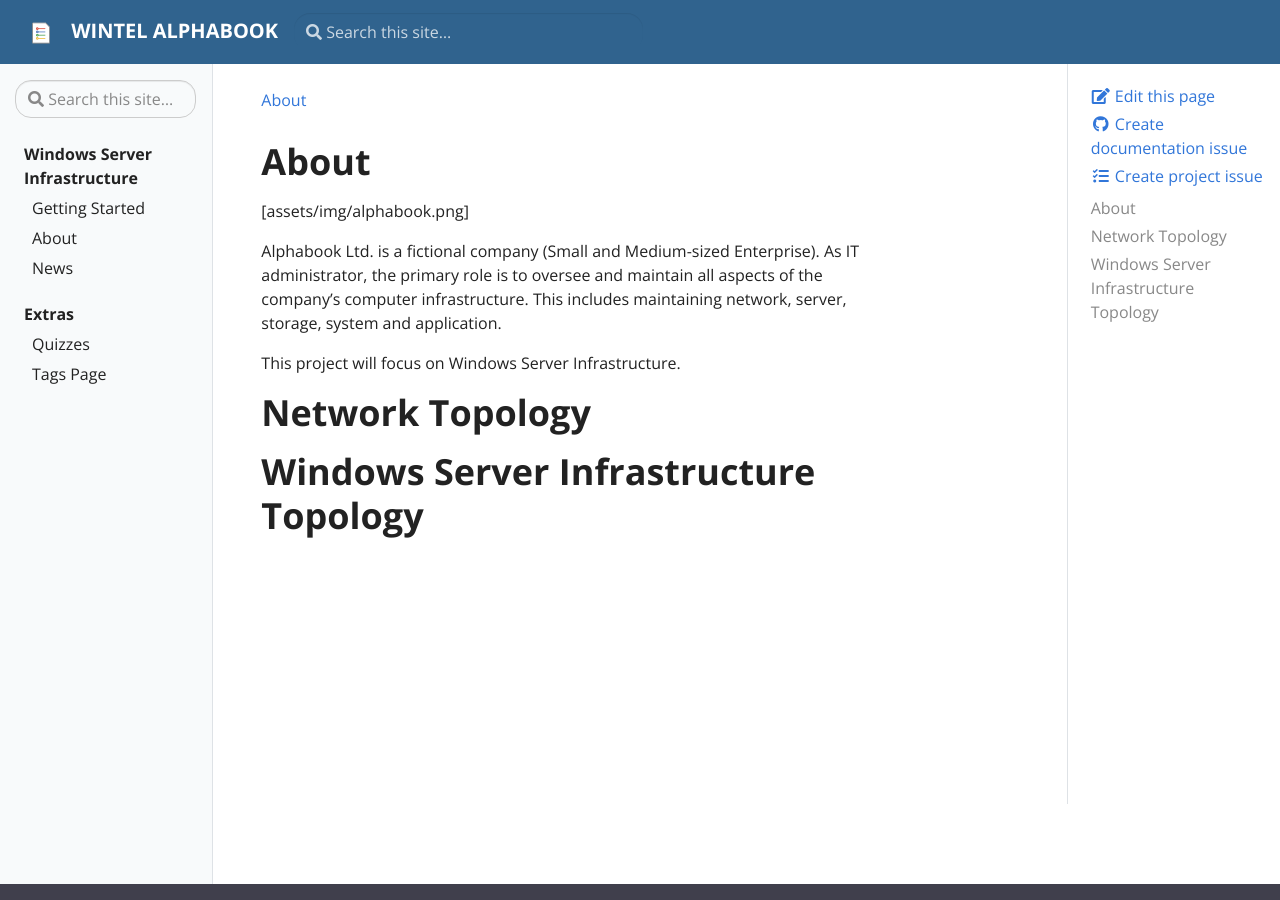
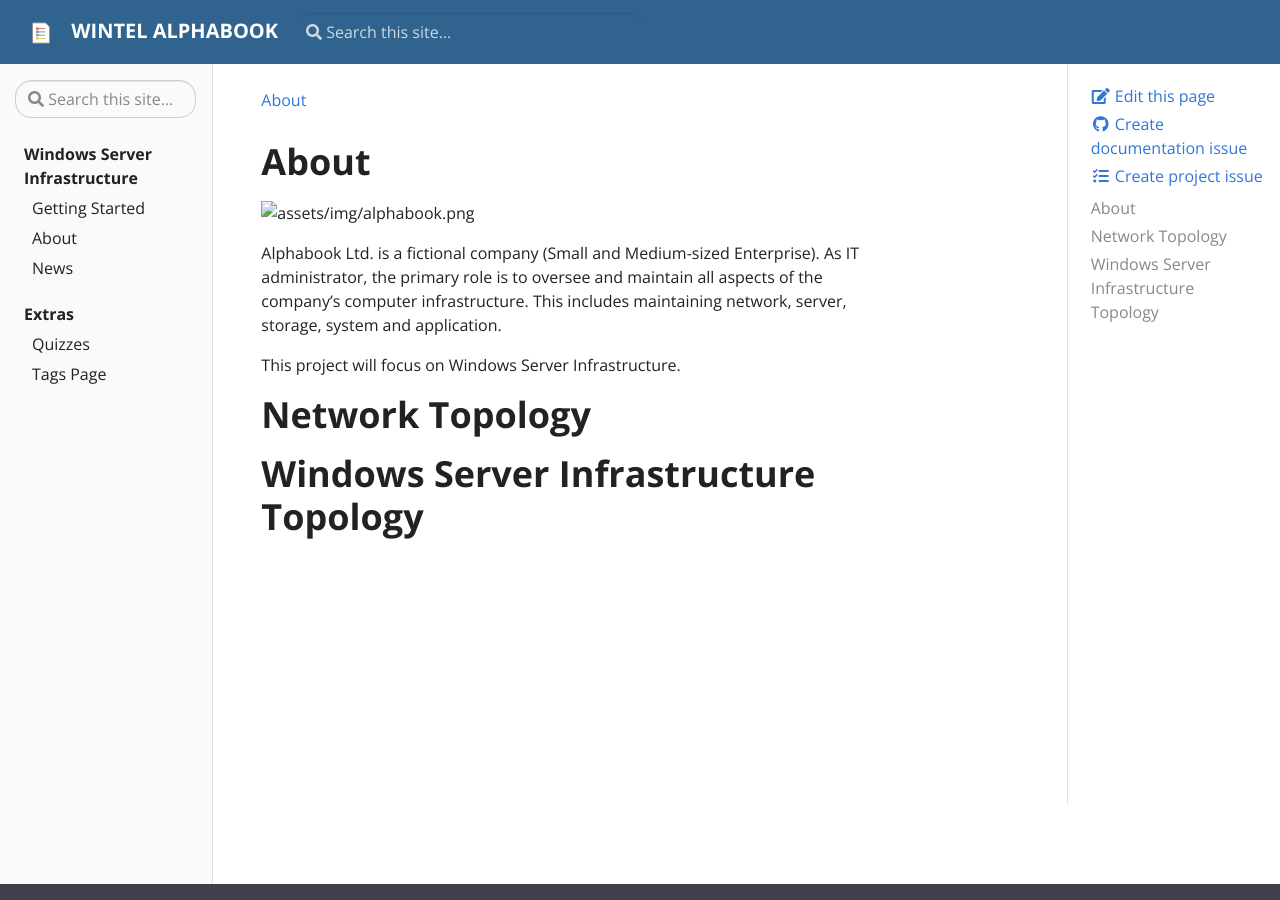
Before and after one commit to SMEwintel/SMEwintel.github.io, a Jekyll site: the page built from pages/about.md, in a window 1280 px wide and 900 px high. Built offline with Jekyll 4.4.1, drawn with Linux system fonts in a browser that asks for light colours.

Commit message:
Update about.md

```diff
--- a/pages/about.md
+++ b/pages/about.md
@@ -5,7 +5,7 @@ permalink: /about/
 
 # About
 
-[assets/img/alphabook.png]
+![assets/img/alphabook.png](assets/img/alphabook.png)
 
 Alphabook Ltd. is a fictional company (Small and Medium-sized Enterprise). As IT administrator, the primary role is to oversee and maintain all aspects of the company’s computer infrastructure. This includes maintaining network, server, storage, system and application.
 
```
